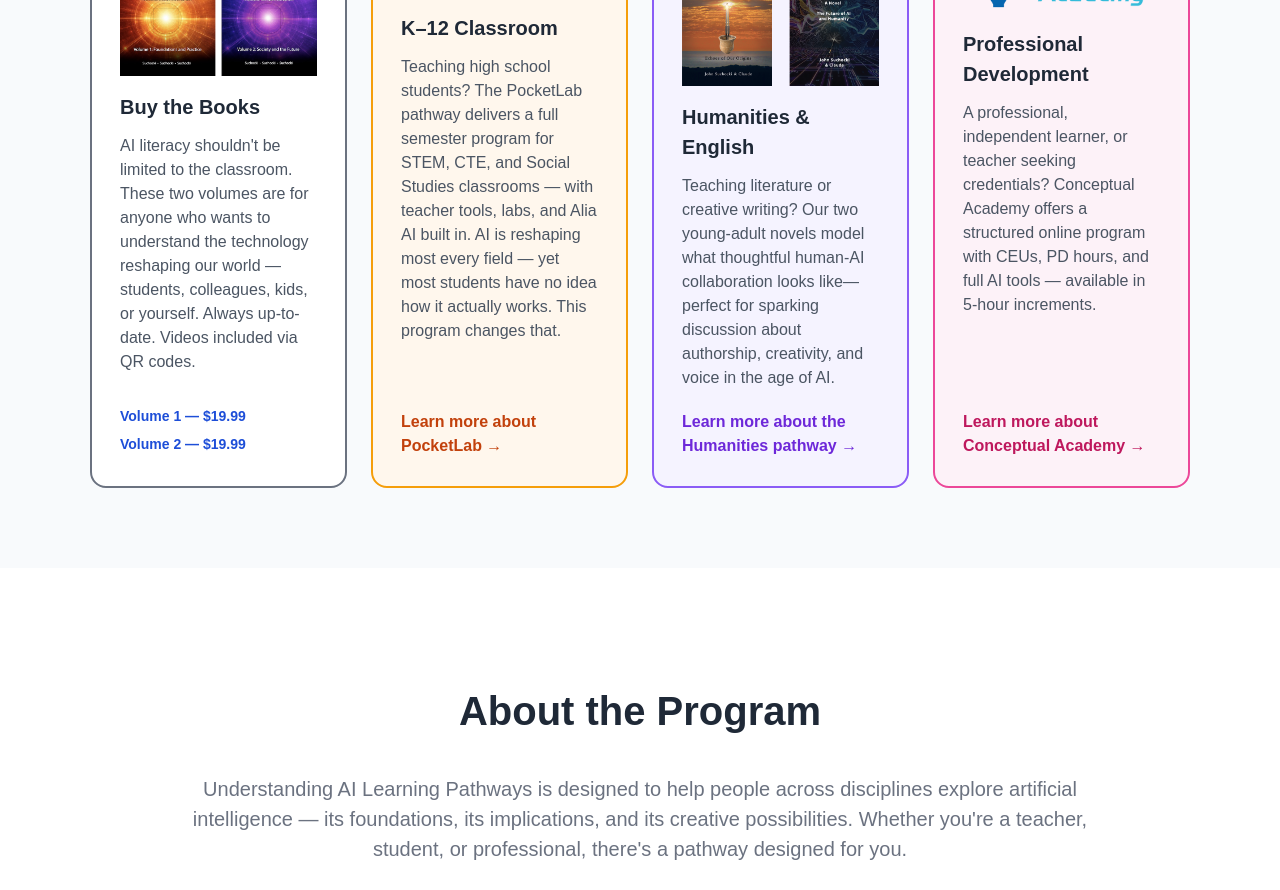
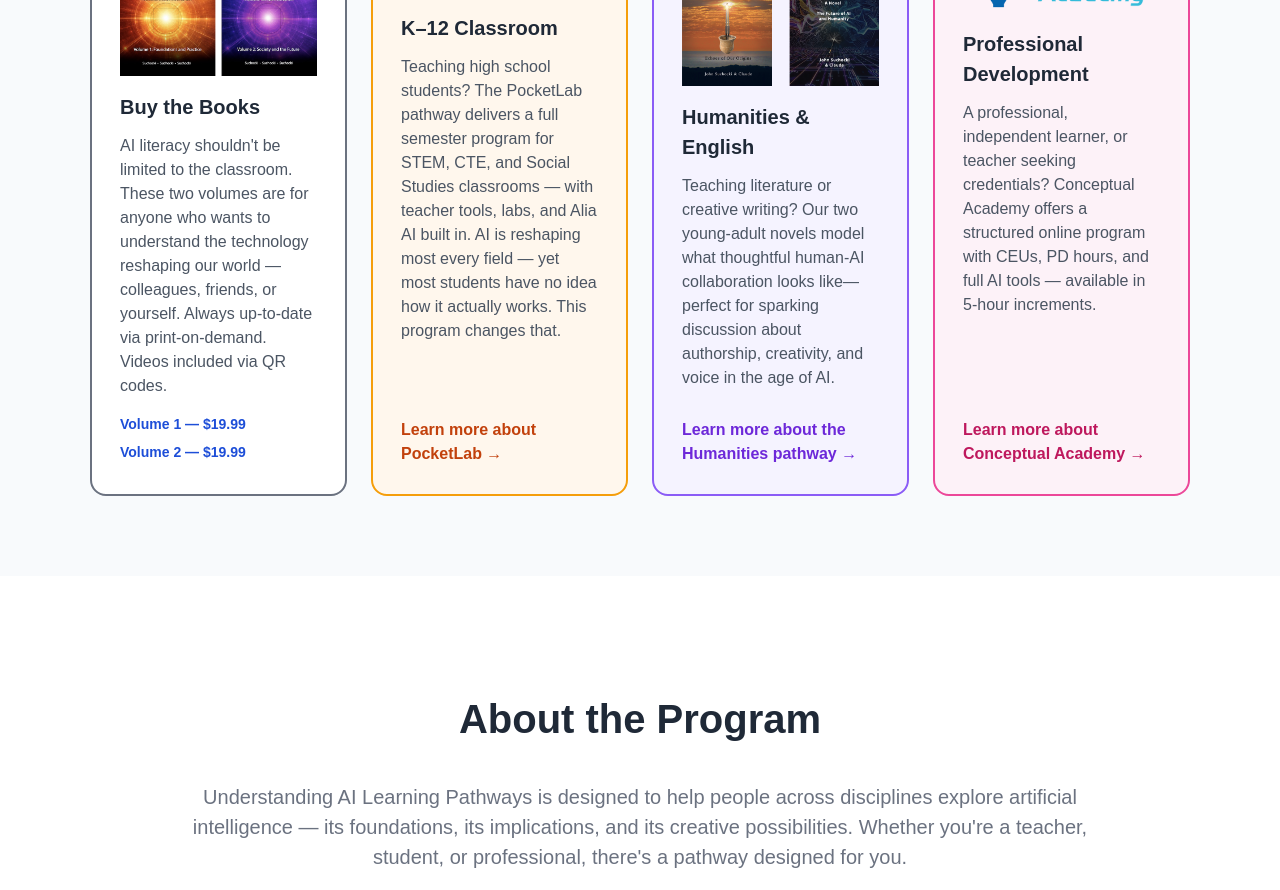
Before and after one commit to Suchocki88/UnderstandingAI.ai, a Next.js app: page / in a window 1280 px wide. Shown: the part 2980-3870 px from the top of the page. Built offline with nearby package versions, Linux system fonts and the light colour scheme.

Commit message:
Update page.tsx

```diff
--- a/app/page.tsx
+++ b/app/page.tsx
@@ -174,7 +174,7 @@ export default function Page() {
               <img src="/images/Volumes12.png" alt="Volumes 1 and 2" style={{ width: "100%", marginBottom: 4 }} />
               <h3 style={{ margin: 0, fontSize: 20 }}>Buy the Books</h3>
               <p style={{ color: "#4b5563", margin: 0, flexGrow: 1 }}>
-                AI literacy shouldn't be limited to the classroom. These two volumes are for anyone who wants to understand the technology reshaping our world — students, colleagues, kids, or yourself. Always up-to-date. Videos included via QR codes.
+                AI literacy shouldn't be limited to the classroom. These two volumes are for anyone who wants to understand the technology reshaping our world — colleagues, friends, or yourself. Always up-to-date via print-on-demand. Videos included via QR codes.
               </p>
               <div style={{ fontSize: 14, color: "#6b7280", lineHeight: 2 }}>
                 <a href="https://shop.ingramspark.com/b/084?params=4Ubgowqn33dPkRQlH6Lc3HmeHl43roEnJHw4n0t9uEd" target="_blank" rel="noopener noreferrer" style={buyButton}>Volume 1 — $19.99</a><br />
```
